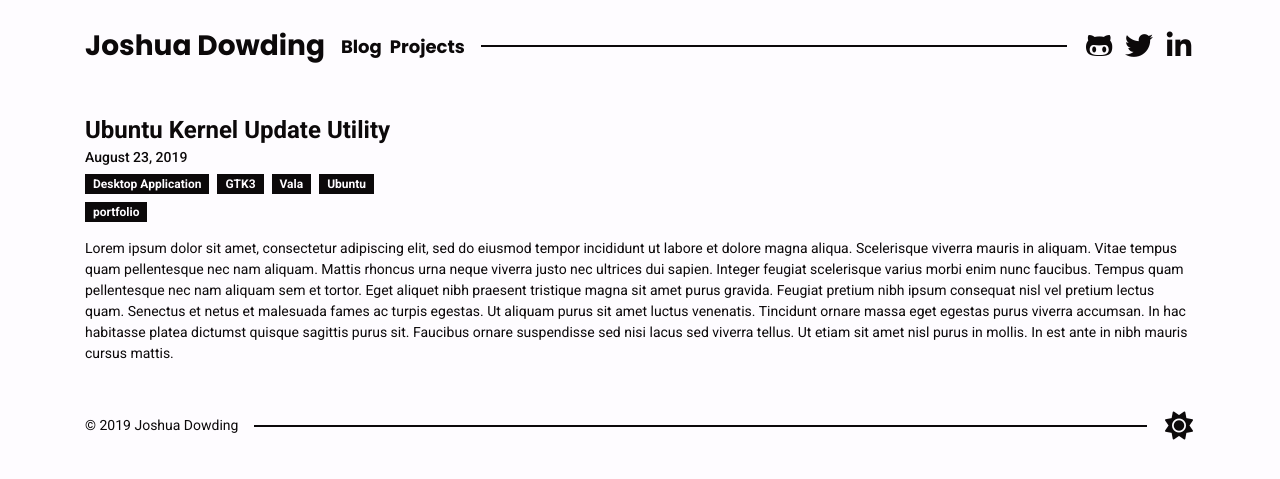
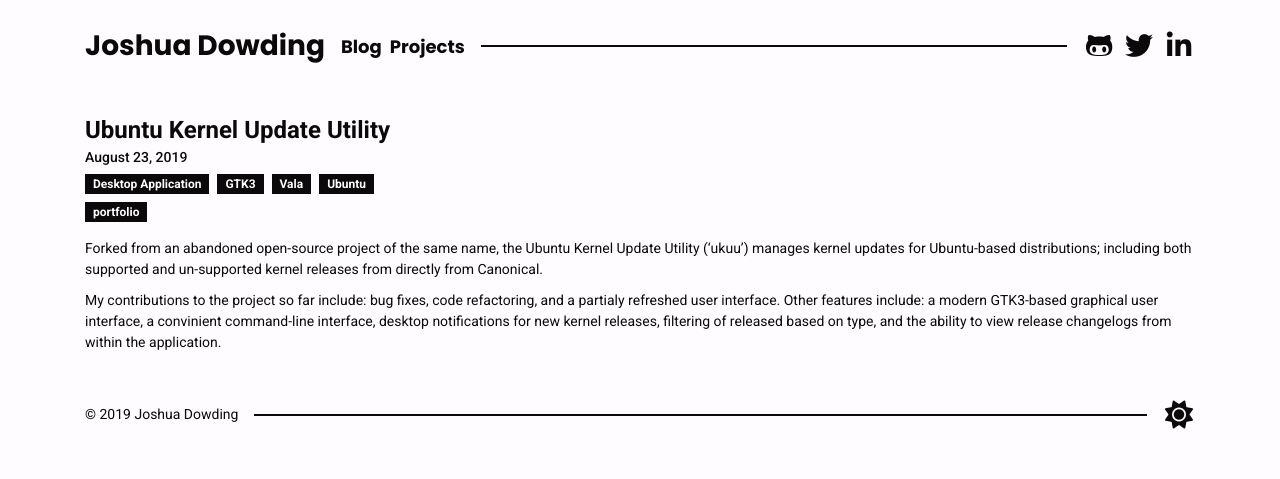
Before and after one commit to joshuadowding/jdowding.me, a Jekyll site: the page built from _posts/2019-08-23-Portfolio.md, in a window 1280 px wide. Shown: the top 479 px of the page. Built offline with Jekyll 4.4.1, drawn with Linux system fonts in a browser that asks for light colours; nearby versions of some CDN libraries.

Commit message:
projects: update ukuu project and include a link

```diff
--- a/_posts/2019-08-23-Portfolio.md
+++ b/_posts/2019-08-23-Portfolio.md
@@ -4,6 +4,7 @@
 image: /img/portfolio/bombjour-1.jpg
 categories: portfolio
 hidden: true
+link: https://github.com/joshuadowding/ukuu
 tags:
  - Desktop Application
  - GTK3
@@ -11,4 +12,6 @@
  - Ubuntu
 ---
 
-Lorem ipsum dolor sit amet, consectetur adipiscing elit, sed do eiusmod tempor incididunt ut labore et dolore magna aliqua. Scelerisque viverra mauris in aliquam. Vitae tempus quam pellentesque nec nam aliquam. Mattis rhoncus urna neque viverra justo nec ultrices dui sapien. Integer feugiat scelerisque varius morbi enim nunc faucibus. Tempus quam pellentesque nec nam aliquam sem et tortor. Eget aliquet nibh praesent tristique magna sit amet purus gravida. Feugiat pretium nibh ipsum consequat nisl vel pretium lectus quam. Senectus et netus et malesuada fames ac turpis egestas. Ut aliquam purus sit amet luctus venenatis. Tincidunt ornare massa eget egestas purus viverra accumsan. In hac habitasse platea dictumst quisque sagittis purus sit. Faucibus ornare suspendisse sed nisi lacus sed viverra tellus. Ut etiam sit amet nisl purus in mollis. In est ante in nibh mauris cursus mattis.
+Forked from an abandoned open-source project of the same name, the Ubuntu Kernel Update Utility ('ukuu') manages kernel updates for Ubuntu-based distributions; including both supported and un-supported kernel releases from directly from Canonical.
+
+My contributions to the project so far include: bug fixes, code refactoring, and a partialy refreshed user interface. Other features include: a modern GTK3-based graphical user interface, a convinient command-line interface, desktop notifications for new kernel releases, filtering of released based on type, and the ability to view release changelogs from within the application.
```
Also changed, not shown: projects.html (+8 -1 lines).
